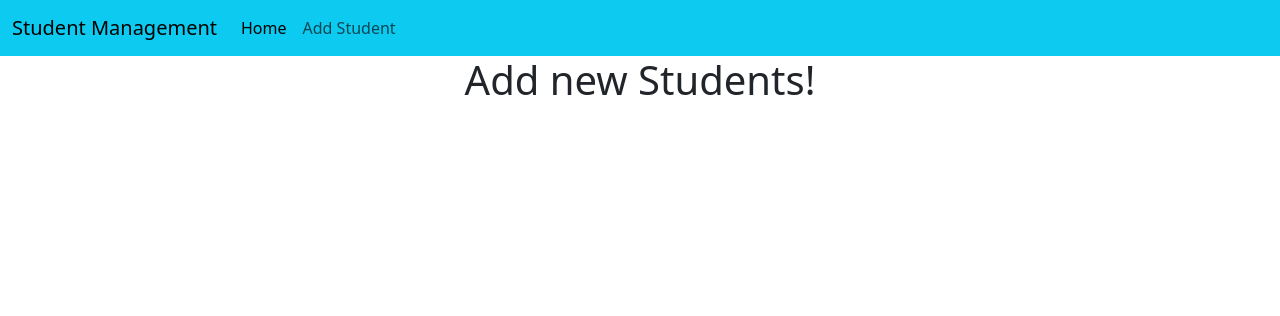
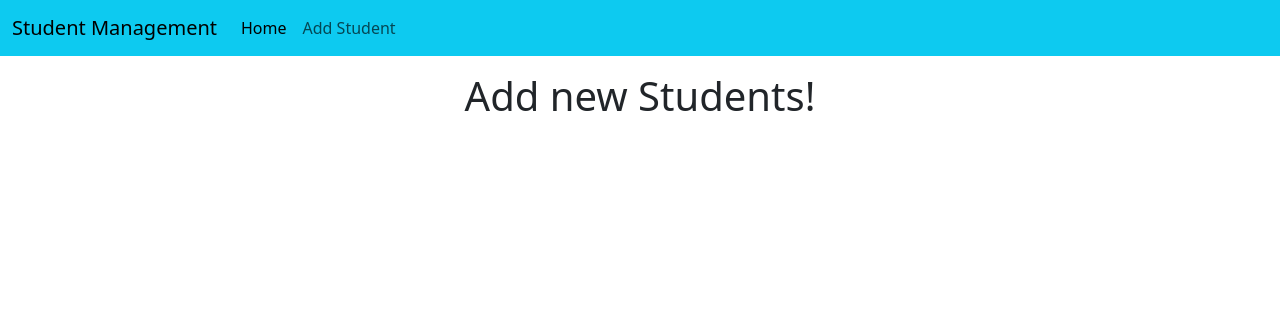
Before and after one commit to devsharifmahmud/std_manage, a Django app: page /std/add-std/ in a window 1280 px wide. Shown: the top 316 px of the page. Run offline with Django 5.2, Linux system fonts and the light colour scheme.

Commit message:
Update code

```diff
--- a/templates/std/std_add.html
+++ b/templates/std/std_add.html
@@ -8,7 +8,7 @@
   </head>
   <body>
     {% include 'std/navbar.html'%}
-    <h1 class="text-center">Add new Students!</h1>
+    <h1 class="text-center mt-3">Add new Students!</h1>
     <script src="https://cdn.jsdelivr.net/npm/bootstrap@5.3.8/dist/js/bootstrap.bundle.min.js" integrity="sha384-FKyoEForCGlyvwx9Hj09JcYn3nv7wiPVlz7YYwJrWVcXK/BmnVDxM+D2scQbITxI" crossorigin="anonymous"></script>
   </body>
 </html>
```
